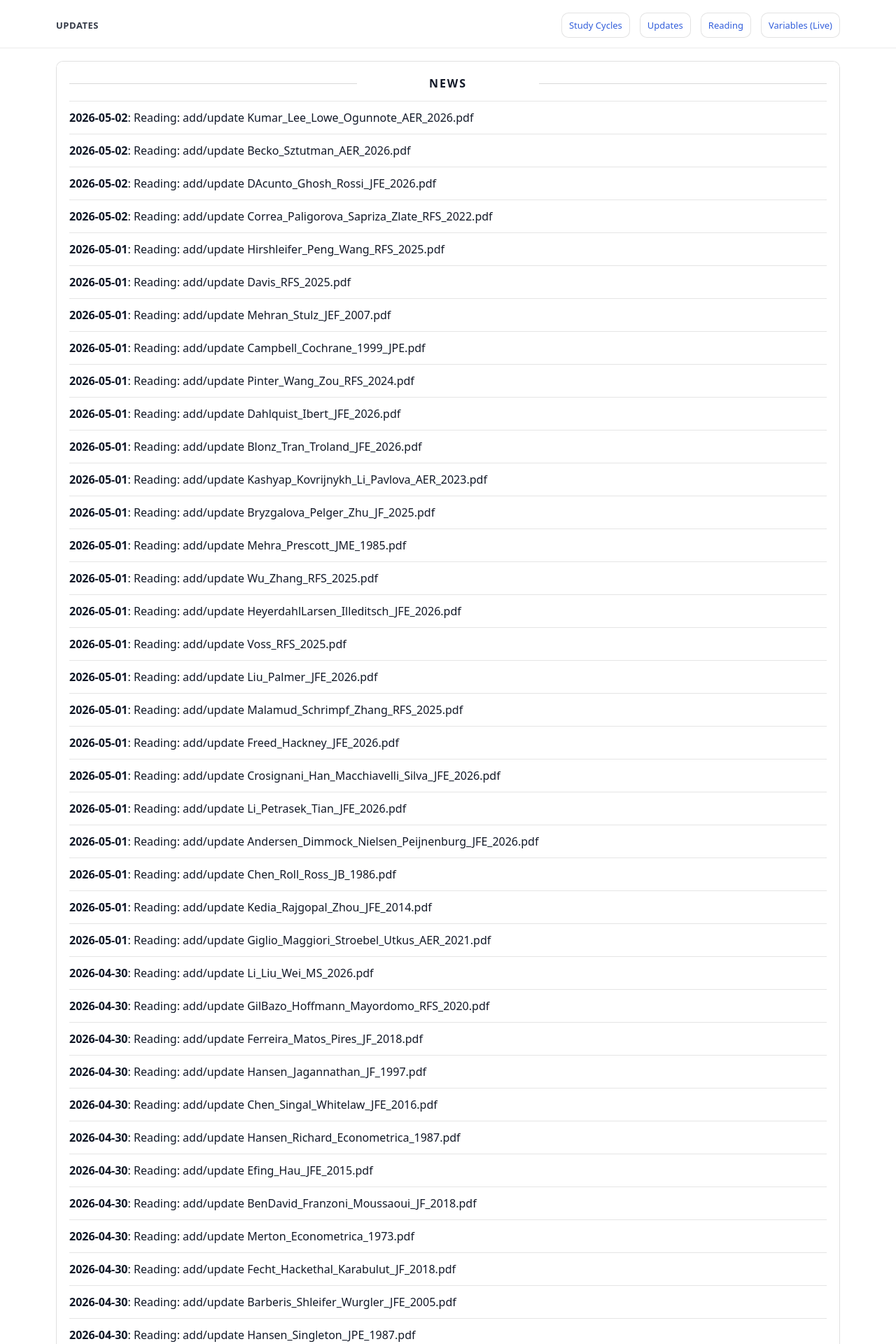
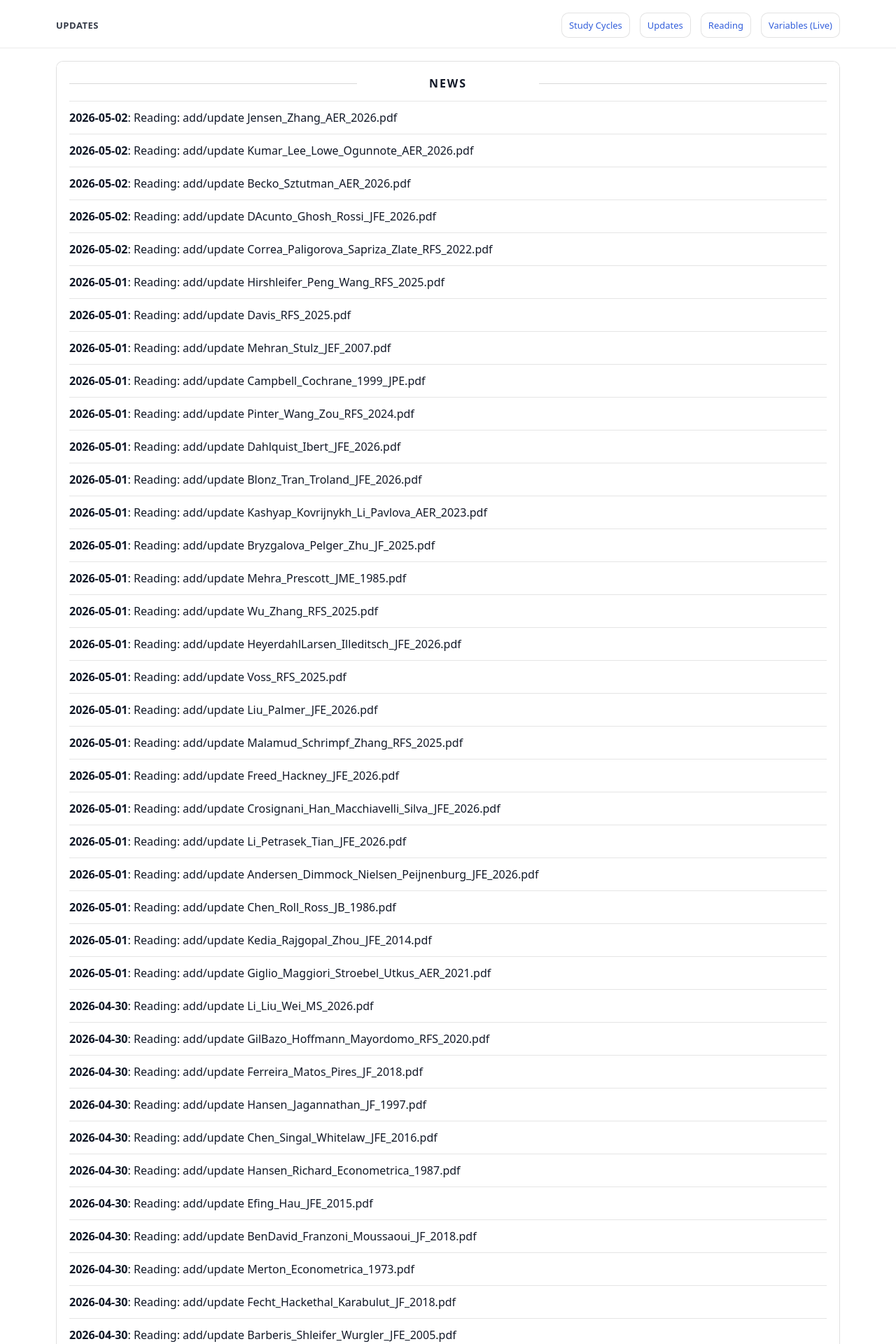
Before and after one commit to yaxinzn/study-archive, a Jekyll site: the page built from updates/index.md, in a window 1280 px wide. Shown: the top 1920 px of the page at 70% size. Built offline with Jekyll 4.4.1, drawn with Linux system fonts in a browser that asks for light colours; some of the changed text lies outside the part shown.

Commit message:
chore: update NEWS feed

```diff
--- a/_data/news.yml
+++ b/_data/news.yml
@@ -1,4 +1,7 @@
 # Auto-generated update history (sorted newest -> oldest). Do not edit manually.
+- ts: "1777713963"
+  date: "2026-05-02"
+  title: "Reading: add/update Jensen_Zhang_AER_2026.pdf"
 - ts: "1777713818"
   date: "2026-05-02"
   title: "Reading: add/update Kumar_Lee_Lowe_Ogunnote_AER_2026.pdf"
```
